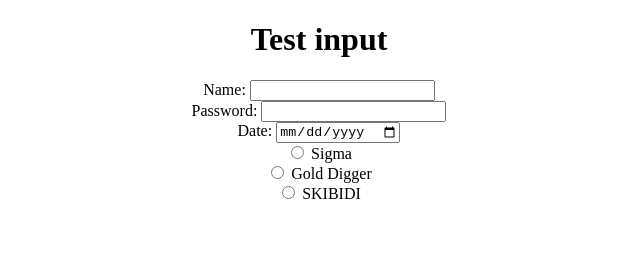
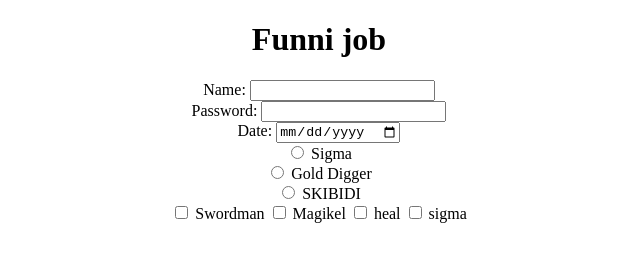
Before and after one commit to Potty24/Potty24.github.io, a plain HTML site: page Input.html in a window 1280 px wide. Shown: the whole page, without its empty margins (321-961 px from the left). Drawn offline with Linux system fonts and the light colour scheme.

Commit message:
reeeeeee

```diff
--- a/Input.html
+++ b/Input.html
@@ -5,8 +5,8 @@
     <title>input test</title>
 </head>
 <body>
-<h1 align="center">Test input</h1>
-<center><form>
+<h1 align="center">Funni job</h1>
+<center><form method="post" action="Input.html">
      <label for="name">Name:</label>
     <input type="text" id="name" name="name">
     <br>
@@ -22,6 +22,14 @@
     <label for="gender2">Gold Digger</label><br>
     <input type="radio" id="gender3" name="gender" value="freaky skibidi">
     <label for="gender3">SKIBIDI</label><br>
+    <input type="checkbox" id="job1" name="job" value="sword">
+    <label for="job1">Swordman</label>
+    <input type="checkbox" id="job2" name="job" value="ADABARAKDABRA">
+    <label for="job2">Magikel</label>
+    <input type="checkbox" id="job3" name="job" value="HEALER">
+    <label for="job3">heal</label>
+    <input type="checkbox" id="job4" name="job" value="sigma">
+    <label for="job4">sigma</label>
 </form></center>
 </body>
 </html>
```
Also changed, not shown: Table.html (+3 -3 lines).
